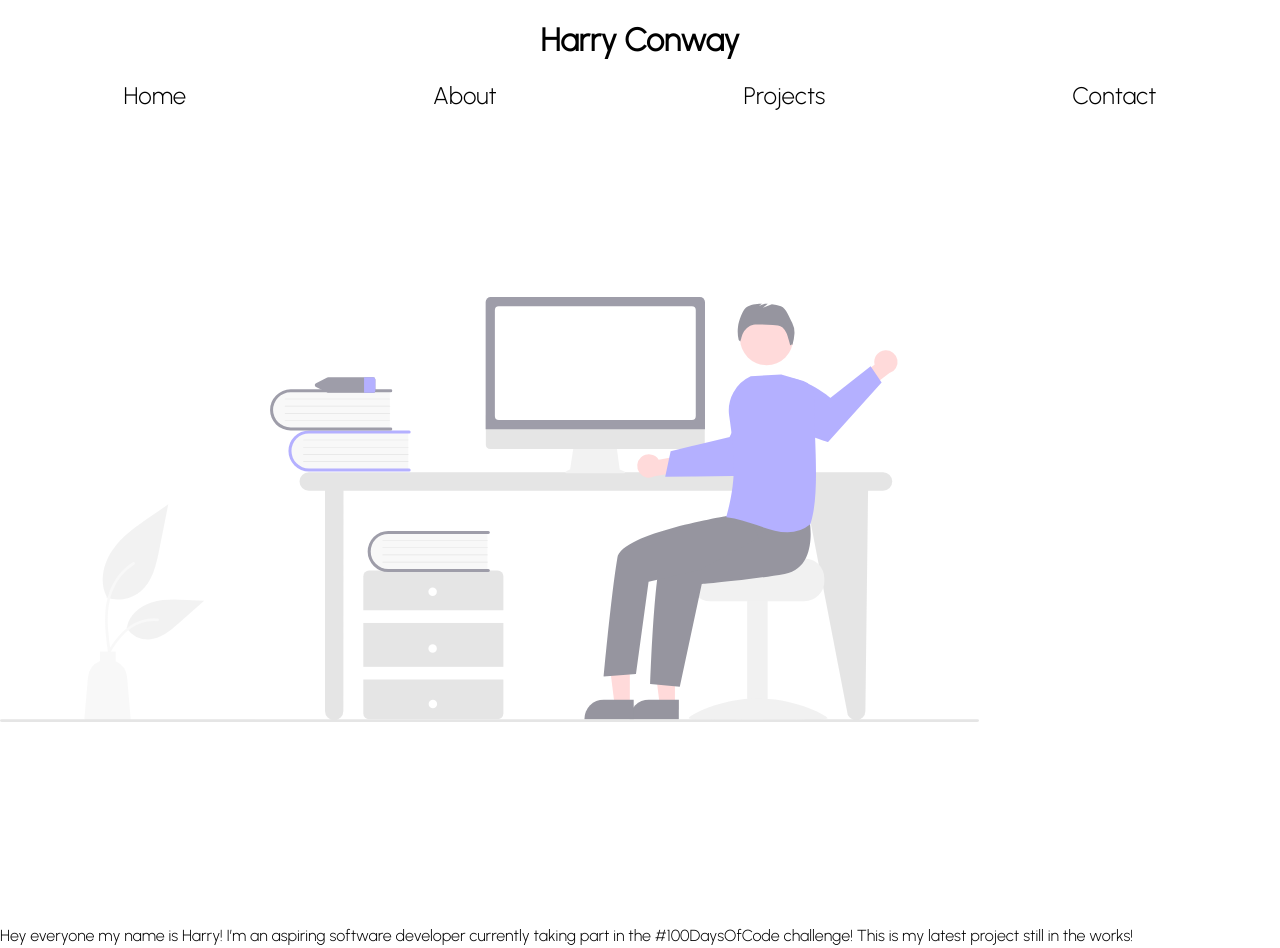
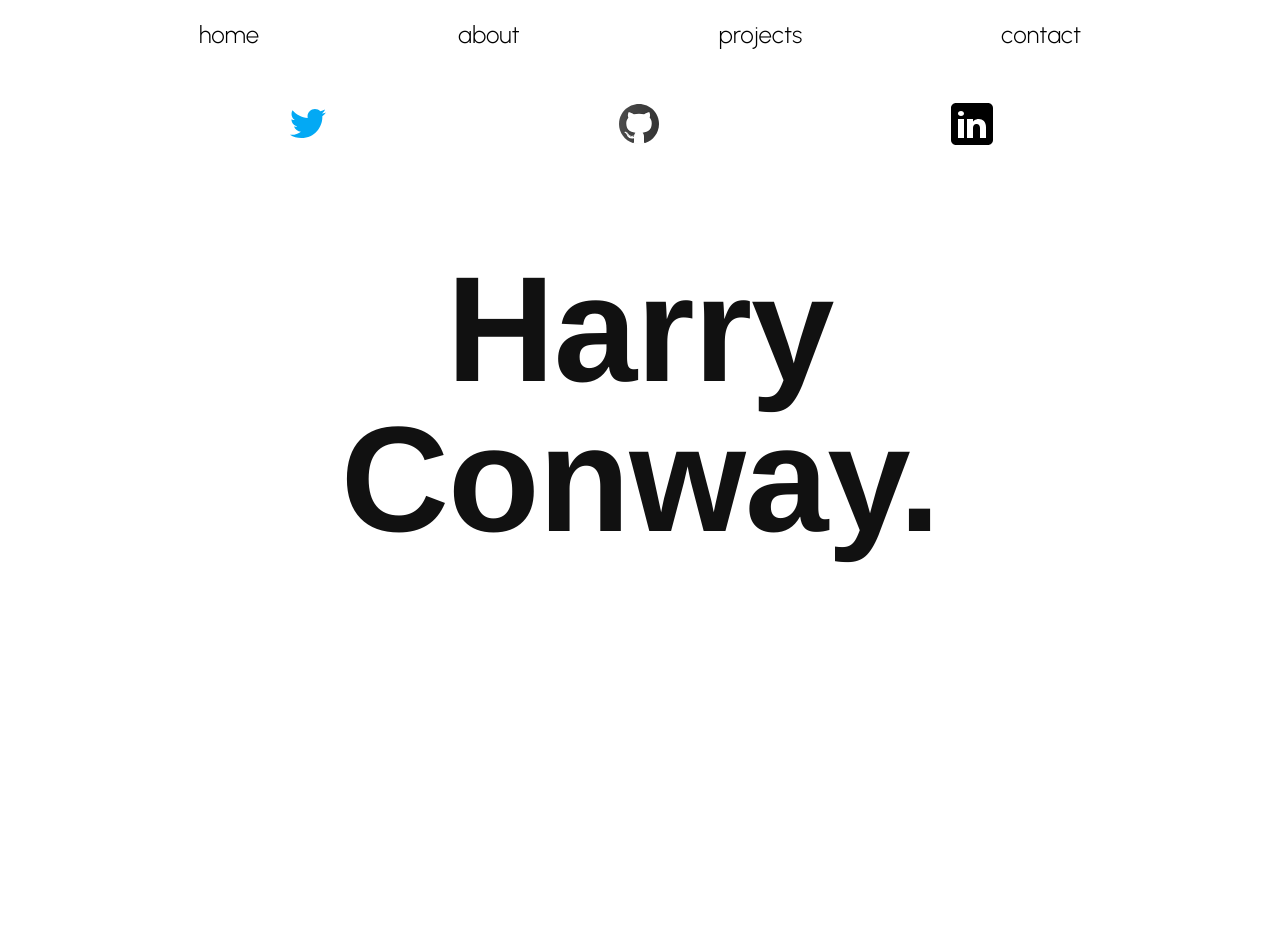
Before and after one commit to harryrconway/harry.io, a plain HTML site: page index.html in a window 1280 px wide. Shown: the top 948 px of the page. Drawn offline with Linux system fonts and the light colour scheme.

Commit message:
updated landing page

```diff
--- a/index.html
+++ b/index.html
@@ -14,23 +14,59 @@
     <title>Harry Conway</title>
   </head>
   <body>
-    <div class="title"><h1>Harry Conway</h1></div>
+    <header class="header">
       <nav class="nav">
-      <li>Home</li>
-      <li>About</li>
-      <li>Projects</li>
-      <li>Contact</li>
+        <li>home</li>
+        <li>about</li>
+        <li>projects</li>
+        <li>contact</li>
       </nav>
-    <header class="header">
-      <img src="hello.svg" alt="Background image" class="hello" />
+      <div class="header-links">
+        <a
+          href="https://twitter.com/harryrconway"
+          target="_blank"
+          class="twitter"
+        >
+          <img src="twitter.svg" alt="Twitter Icon" />
+        </a>
+        <a
+          href="https://github.com/Harryrconway"
+          target="_blank"
+          class="github"
+        >
+          <img src="github.svg" alt="GitHub Icon" />
+        </a>
+        <a
+          href="https://www.linkedin.com/in/harry-conway-b7297420a/"
+          target="_blank"
+          class="linkedin"
+        >
+          <img src="linkedin.svg" alt="LinkedIn Icon" />
+        </a>
+      </div>
+      <div class="title">
+        <h1>
+          Harry<br />
+          Conway.
+        </h1>
+      </div>
     </header>
-    <main>
+    <main class="main">
       <div class="p">
         <p>
           Hey everyone my name is Harry! I’m an aspiring software developer
           currently taking part in the #100DaysOfCode challenge! This is my
-          latest project still in the works!
+          latest project still in the works! <br />
+          <br />
+          Building state-of-the-art platforms, while also maintaining user
+          friendly interfaces and applications is truly a passion of mine. In
+          addition to my knowledge base, I actively seek out new technologies
+          and stay up-to-date on industry trends, advancements and frameworks.
+          This has allowed me to stay ahead of the curve and create exceptional
+          user friendly designs.
         </p>
+      </div>
+
       <section class="projects">
         <div class="title"><h1>Featured Projects</h1></div>
         <img src="notes.jpeg" alt="Notes" class="notes" />
@@ -40,9 +76,9 @@
         <h1>PROJECTS</h1>
       </section>
       <div class="img"><img src="growth.svg" alt="Growth" /></div>
-      </div>
     </main>
     <footer class="footer">
+      <div class="footer-links">
         <a
           href="https://twitter.com/harryrconway"
           target="_blank"
@@ -50,7 +86,11 @@
         >
           <img src="twitter.svg" alt="Twitter Icon" />
         </a>
-      <a href="https://github.com/Harryrconway" target="_blank" class="github">
+        <a
+          href="https://github.com/Harryrconway"
+          target="_blank"
+          class="github"
+        >
           <img src="github.svg" alt="GitHub Icon" />
         </a>
         <a
@@ -60,6 +100,7 @@
         >
           <img src="linkedin.svg" alt="LinkedIn Icon" />
         </a>
+      </div>
     </footer>
   </body>
 </html>
--- a/style.scss
+++ b/style.scss
@@ -1,6 +1,4 @@
 $fonts: "Urbanist", sans-serif;
-$links: 24px;
-$centerItems: center;
 
 @mixin displayFlex() {
   // Function that will displays flex
@@ -16,33 +14,48 @@ body {
   box-sizing: border-box;
 }
 
-.title {
-  text-align: $centerItems;
+.header {
+  .nav {
+    @include displayFlex();
+    justify-content: space-evenly;
+    flex-direction: row;
+    list-style-type: none;
+    padding-top: 20px;
+    cursor: pointer;
+    font-size: 24px;
   }
 
-.hello {
-  align-items: $centerItems;
-  opacity: 0.5;
+  .header-links {
+    @include displayFlex();
+    justify-content: space-evenly;
+    list-style-type: none;
+    padding-top: 50px;
+    .twitter,
+    .github,
+    .linkedin {
+      &:hover {
+        transform: scale(1.1);
+        opacity: 0.7;
       }
-
-.nav {
-  @include displayFlex();
-  justify-content: space-around;
-  flex-direction: row;
-  list-style-type: none;
-  cursor: pointer;
-  font-size: 24px;
-  &:hover {
-    transition: 0.5s cubic-bezier(0.175, 0.885, 0.32, 1.275);
     }
   }
 
-.header {
-  // Landing page header
-  @include displayFlex();
-  justify-content: space-between;
+  .title {
+    color: #111;
+    font-family: "Helvetica Neue", sans-serif;
+    font-size: 75px;
+    font-weight: bold;
+    letter-spacing: -1px;
+    line-height: 1;
+    text-align: center;
     height: 100vh;
-  width: 100vw;
+  }
+}
+
+.main {
+  .p {
+    padding: 0 100px 0 100px;
+  }
 }
 
 .projects {
@@ -52,10 +65,10 @@ body {
 }
 
 .footer {
+  .footer-links {
     @include displayFlex();
-  justify-content: space-around;
+    justify-content: space-evenly;
     list-style-type: none;
-  font-size: links;
     .twitter,
     .github,
     .linkedin {
@@ -65,3 +78,4 @@ body {
       }
     }
   }
+}
```
Also changed, not shown: hello.svg (deleted), roadtoknowledge.svg (added), style.css, 2 other files. Lines whose indentation alone changed are shown as unchanged.
